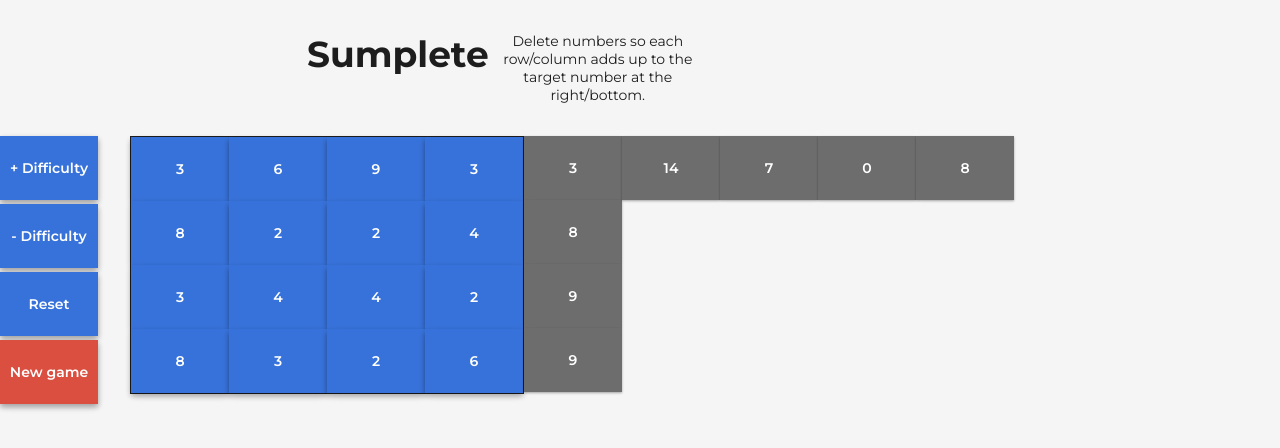
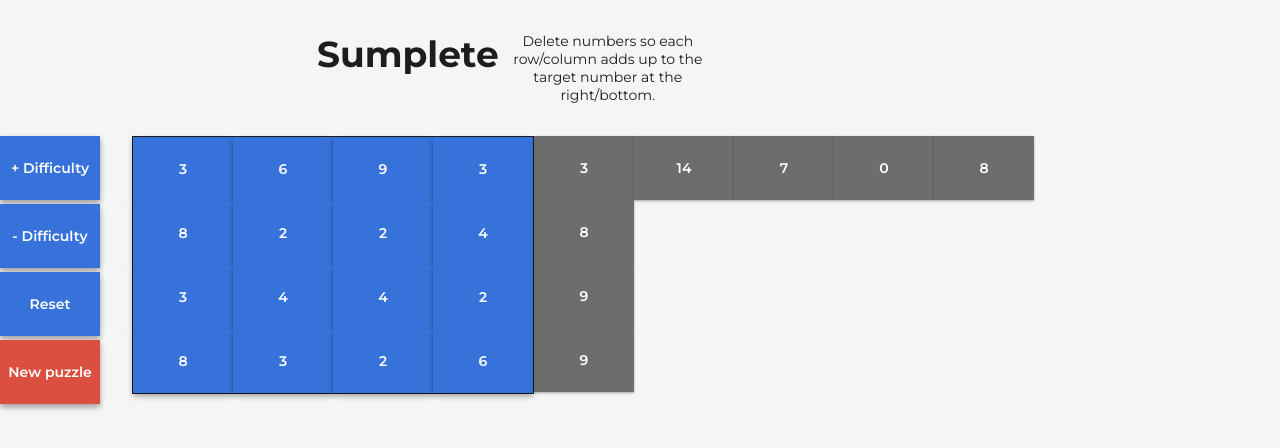
Before and after one commit to dariomrk/Internship-16-Sumplete, a React (Vite) app: page / in a window 1280 px wide. Shown: the top 448 px of the page. Built offline with nearby package versions, Linux system fonts and the light colour scheme.

Commit message:
Adjust text.

```diff
--- a/src/components/Button/Button.scoped.css
+++ b/src/components/Button/Button.scoped.css
@@ -3,7 +3,7 @@ button {
   justify-content: center;
   align-items: center;
   white-space: nowrap;
-  min-width: 98px;
+  min-width: 100px;
   min-height: 32px;
   border: 0;
   font-weight: 600;
--- a/src/components/Game/Game.jsx
+++ b/src/components/Game/Game.jsx
@@ -60,7 +60,7 @@ function Game() {
           disabled={(config.columns <= 3 || config.rows <= 3)}
         />
         <Button content="Reset" callback={() => { setCellStates((currentCellStates) => resetCells(currentCellStates)); }} />
-        <Button content="New game" type="danger" callback={() => { setCellStates(setupCells(config)); }} />
+        <Button content="New puzzle" type="danger" callback={() => { setCellStates(setupCells(config)); }} />
       </div>
       <Board
         cellStates={cellStates}
```
